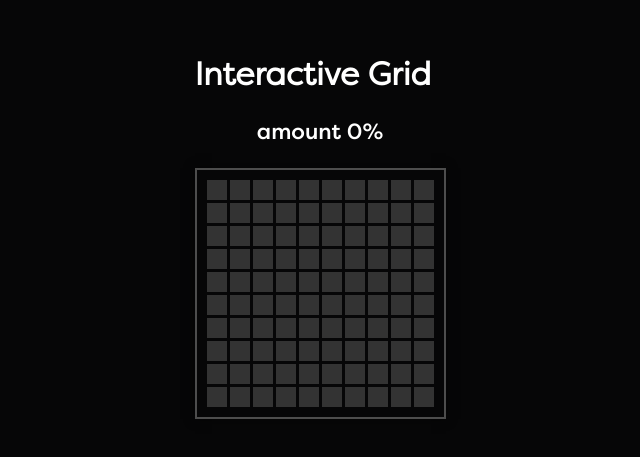
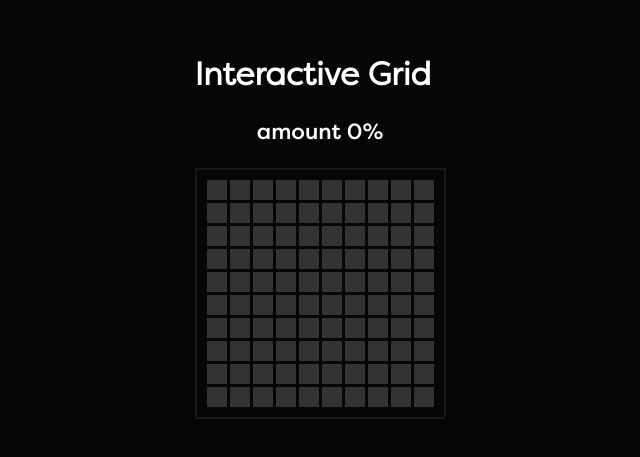
Before and after one commit to volccu/interactive-grid, a React (Create React App) app: page / in a window 1280 px wide. Shown: the part 173-630 px from the top of the page, without its empty margins (320-960 px from the left). Built offline with nearby package versions, Linux system fonts and the light colour scheme; the HTML template or start-up script is replaced by a standard one.

Commit message:
Grid.css

```diff
--- a/src/Grid.css
+++ b/src/Grid.css
@@ -30,7 +30,7 @@ body {
   grid-template-rows: repeat(10, 20px);    /* Pienempi koko */
   gap: 3px; /* Vähemmän tilaa ruutujen välillä */
   padding: 10px;
-  border: 2px solid #4d4d4d;
+  border: 2px solid #181818;
   border-radius: 0px;
   box-shadow: 0 0 10px rgba(0, 0, 0, 0.5);
 }
```
